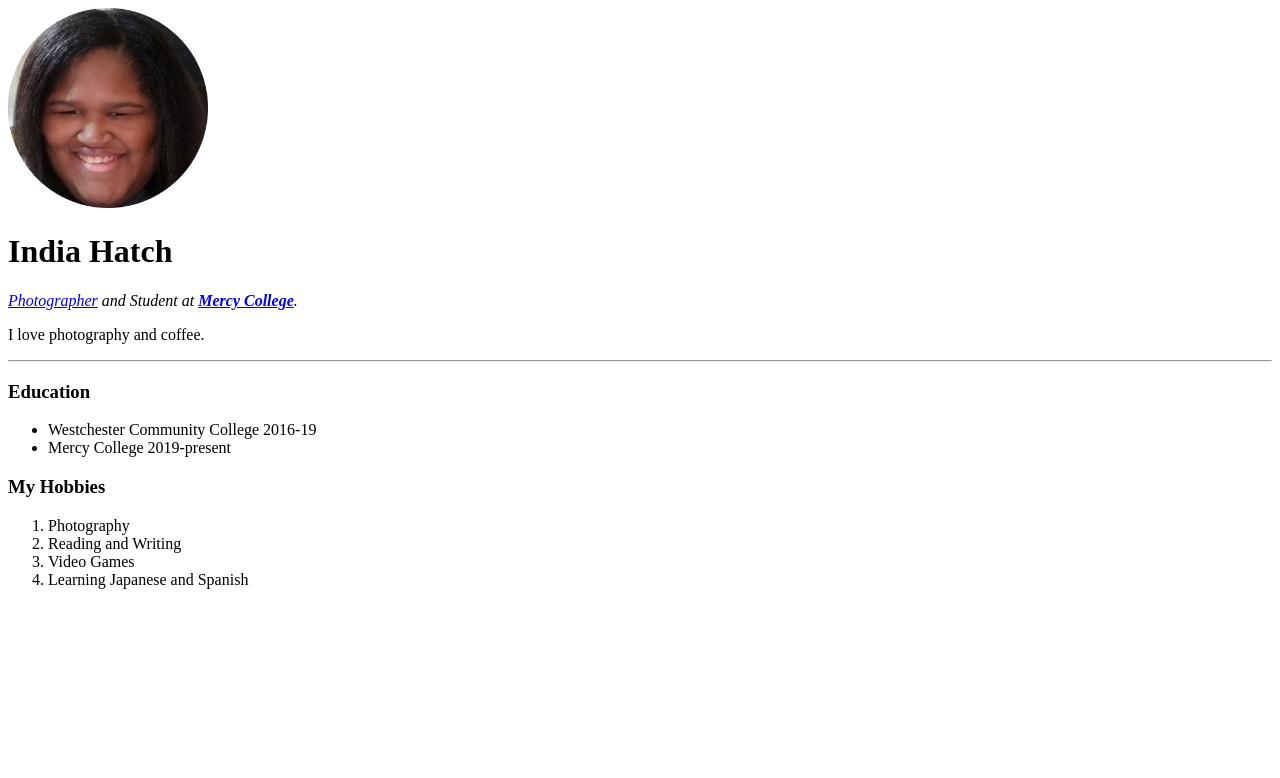
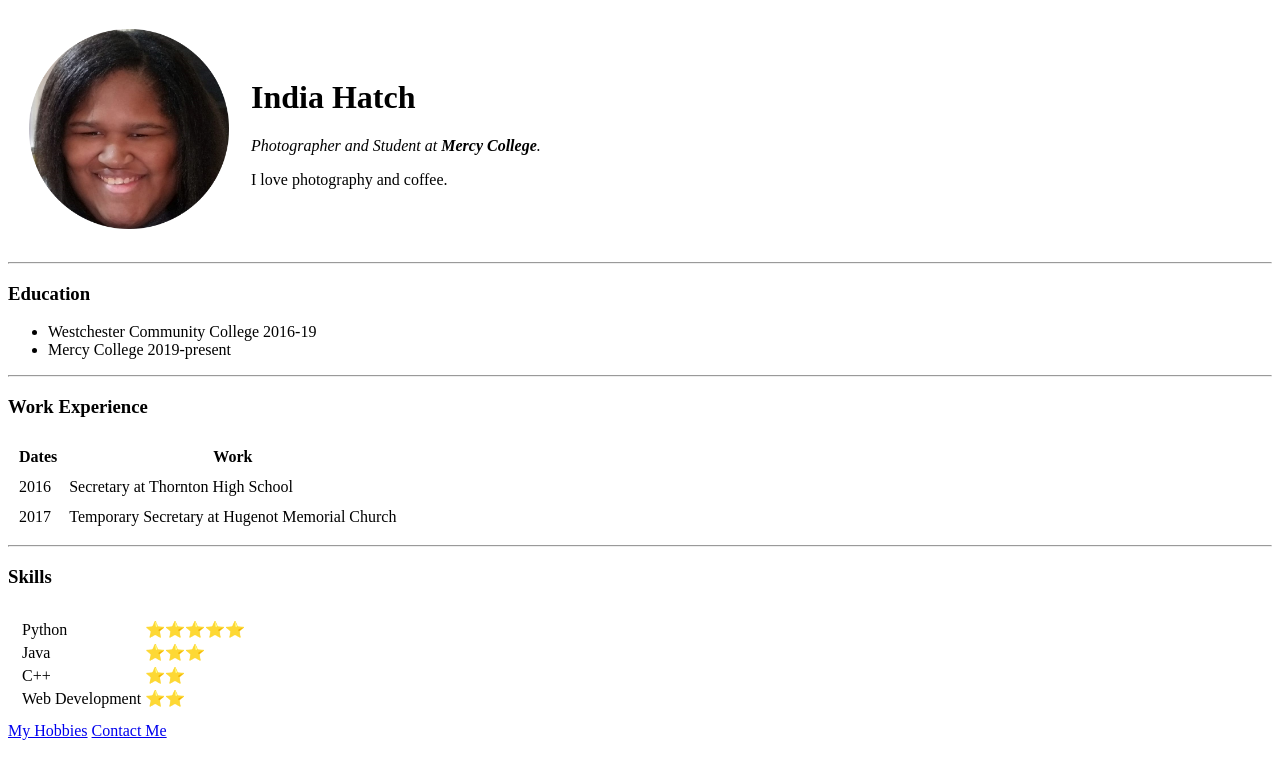
Before and after one commit to IndiaH123/cv, a plain HTML site: page index.html in a window 1280 px wide. Drawn offline with Linux system fonts and the light colour scheme; files whose address does not match are found by name.

Commit message:
Update index.html

```diff
--- a/index.html
+++ b/index.html
@@ -3,27 +3,71 @@
 
 <head>
   <meta charset="utf-8">
-  <title></title>
+  <title>India's Personal Site</title>
 </head>
 
 <body>
-  <img src="C:\Users\India\Desktop\Web Development\HTML = Personal Site\images\india.png" width="200" height="200" alt="india profile picture">
-  <h1>India Hatch</h1>
-  <p><em><a href="C:\Users\India\Desktop\Web Development\HTML = Personal Site\images\rose.jpg">Photographer</a> and Student at <strong><a href="mercy.edu">Mercy College</a></strong>.</em></p>
-  <p>I love photography and coffee.</p>
+  <table cellspacing="20">
+    <tr>
+      <td><img src="C:\Users\India\Desktop\Web Development\HTML = Personal Site\images\india.png" width="200" height="200" alt="india profile picture"></td>
+      <td>
+        <h1>India Hatch</h1>
+        <p><em>Photographer and Student at <strong>Mercy College</strong>.</em></p>
+        <p>I love photography and coffee.</p>
+      </td>
+    </tr>
+  </table>
   <hr>
   <h3>Education</h3>
   <ul>
     <li>Westchester Community College 2016-19</li>
     <li>Mercy College 2019-present</li>
   </ul>
-  <h3>My Hobbies</h3>
-  <ol>
-    <li>Photography</li>
-    <li>Reading and Writing</li>
-    <li>Video Games</li>
-    <li>Learning Japanese and Spanish</li>
-  </ol>
+  <hr>
+  <h3>Work Experience</h3>
+  <table cellspacing="10">
+    <thead>
+      <th>Dates</th>
+      <th>Work</th>
+    </thead>
+    <tbody>
+      <tr>
+        <td>2016</td>
+        <td>Secretary at Thornton High School</td>
+      </tr>
+      <tr>
+        <td>2017</td>
+        <td>Temporary Secretary at Hugenot Memorial Church</td>
+      </tr>
+    </tbody>
+  </table>
+  <hr>
+  <h3>Skills</h3>
+  <table cellspacing="10">
+    <td>
+      <table>
+        <tr>
+          <td>Python</td>
+          <td>⭐⭐⭐⭐⭐</td>
+        </tr>
+        <tr>
+          <td>Java</td>
+          <td>⭐⭐⭐</td>
+        </tr>
+        <tr>
+          <td>C++</td>
+          <td>⭐⭐</td>
+        </tr>
+        <tr>
+          <td>Web Development</td>
+          <td>⭐⭐</td>
+        </tr>
+      </table>
+    </td>
+
+  </table>
+  <a href="C:\Users\India\Desktop\Web Development\HTML = Personal Site\hobbies.html">My Hobbies</a>
+  <a href="C:\Users\India\Desktop\Web Development\HTML = Personal Site\contact.html">Contact Me</a>
 </body>
 
 </html>
```
